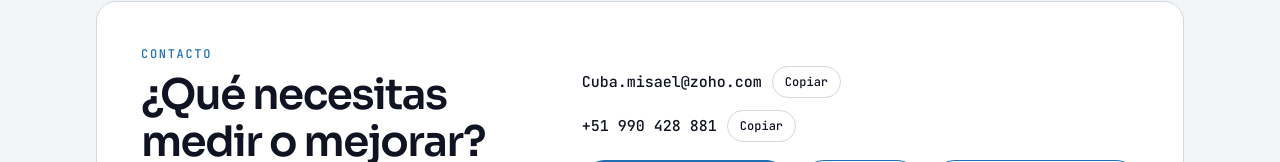
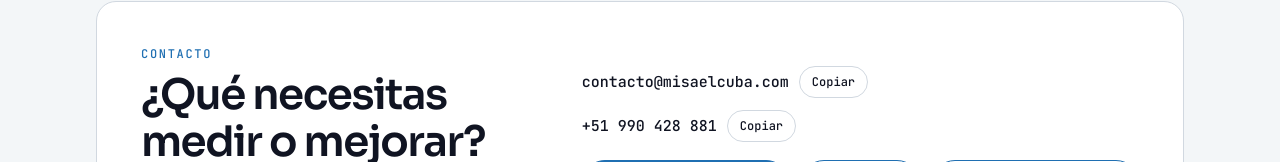
Before and after one commit to Misacuba/misaelcuba-web, a plain HTML site: page index.html in a window 1280 px wide. Shown: the part 4948-5110 px from the top of the page. Drawn offline with Linux system fonts and the light colour scheme.

Commit message:
Update contact email in index.html

```diff
--- a/index.html
+++ b/index.html
@@ -424,7 +424,7 @@ footer{margin-top:64px;border-top:1px solid var(--line)}
       </div>
       <div class="channels">
         <div class="channel">
-          <code id="mail">Cuba.misael@zoho.com</code>
+          <code id="mail">contacto@misaelcuba.com</code>
           <button class="copy" type="button" data-copy="mail" id="copy-mail">Copiar</button>
         </div>
         <div class="channel">
```
